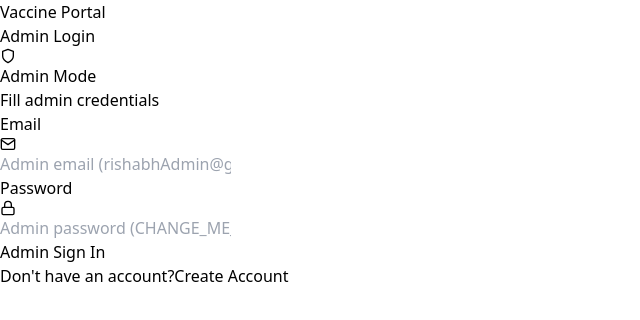
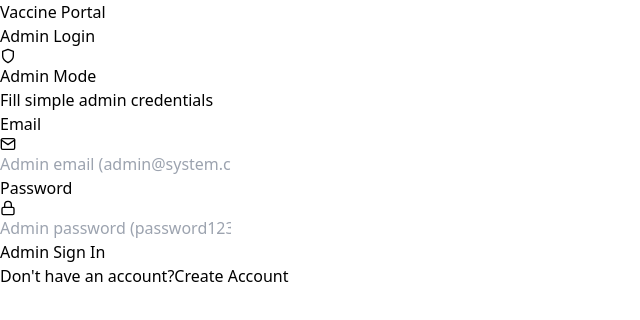
Before and after one commit to rishabh-ydv23/Smart-Vaccine-System, a React (Vite) app in the folder client/: page /login in a window 1280 px wide. Both pictures are taken after a click on the button "Switch to Admin". Shown: the top 320 px of the page, without its empty margins (0-640 px from the left). Built offline with nearby package versions, Linux system fonts and the light colour scheme; no server answers.

Commit message:
Complete login system overhaul with guaranteed admin user and improved error handling

```diff
--- a/client/src/pages/Login.jsx
+++ b/client/src/pages/Login.jsx
@@ -22,19 +22,17 @@ const Login = () => {
     setLoading(true);
     setError("");
 
-    // Log what we're sending
-    console.log("📤 Sending login request with:", {
-      email: form.email,
-      password: form.password ? "***" : "empty",
-      isAdminLogin: isAdminLogin
-    });
+    try {
+      console.log("📤 Sending login request with:", {
+        email: form.email,
+        password: form.password ? "***" : "empty"
+      });
 
-    try {
       const response = await api.post("/auth/login", form);
       console.log("📥 Received login response:", response.data);
 
       // Check if response has the expected structure
-      if (!response.data || !response.data.user) {
+      if (!response.data || !response.data.user || !response.data.token) {
         throw new Error("Invalid response structure from server");
       }
 
@@ -48,7 +46,7 @@ const Login = () => {
       // Create user object with proper structure for AuthContext
       const userData = {
         _id: user._id,
-        name: user.name,
+        name: user.name || '',
         email: user.email,
         role: user.role || 'user', // Default to 'user' if no role
         token: token
@@ -76,6 +74,8 @@ const Login = () => {
         setError("Service temporarily unavailable. Please try again later.");
       } else if (err.response?.status === 401) {
         setError("Invalid email or password. Please check your credentials.");
+      } else if (err.response?.status === 400) {
+        setError(`Bad request: ${err.response.data.message}`);
       } else if (err.response?.status === 404) {
         setError("Login endpoint not found. Please check the API URL.");
       } else if (err.code === 'ERR_NETWORK') {
@@ -90,11 +90,11 @@ const Login = () => {
     }
   };
 
-  // Pre-fill admin credentials for testing
+  // Pre-fill simple admin credentials
   const fillAdminCredentials = () => {
     setForm({
-      email: "rishabhAdmin@gmail.com",
-      password: "CHANGE_ME_ADMIN_PASSWORD"
+      email: "admin@system.com",
+      password: "password123"
     });
     setIsAdminLogin(true);
   };
@@ -143,7 +143,7 @@ const Login = () => {
               onClick={fillAdminCredentials}
               className="text-xs text-yellow-200 hover:text-yellow-300 underline"
             >
-              Fill admin credentials
+              Fill simple admin credentials
             </button>
           </div>
         )}
@@ -170,7 +170,7 @@ const Login = () => {
               <input
                 type="email"
                 name="email"
-                placeholder={isAdminLogin ? "Admin email (rishabhAdmin@gmail.com)" : "Enter your email"}
+                placeholder={isAdminLogin ? "Admin email (admin@system.com)" : "Enter your email"}
                 className="w-full bg-transparent outline-none text-gray-800 text-sm md:text-base"
                 onChange={handleChange}
                 value={form.email}
@@ -192,7 +192,7 @@ const Login = () => {
               <input
                 type="password"
                 name="password"
-                placeholder={isAdminLogin ? "Admin password (CHANGE_ME_ADMIN_PASSWORD)" : "Enter your password"}
+                placeholder={isAdminLogin ? "Admin password (password123)" : "Enter your password"}
                 className="w-full bg-transparent outline-none text-gray-800 text-sm md:text-base"
                 onChange={handleChange}
                 value={form.password}
```
Also changed, not shown: 1 other file (tests, documents, lock files or other folders).
